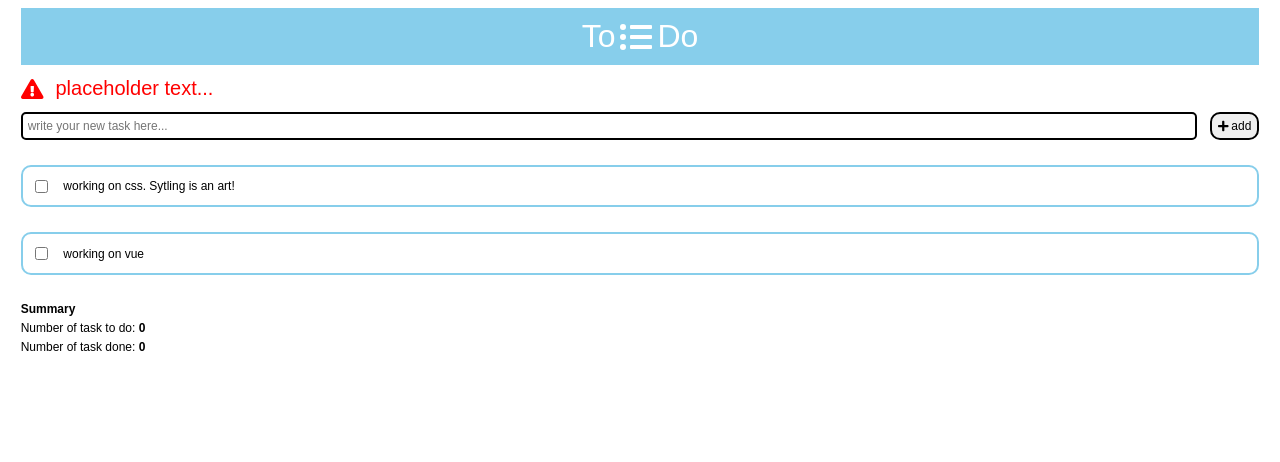
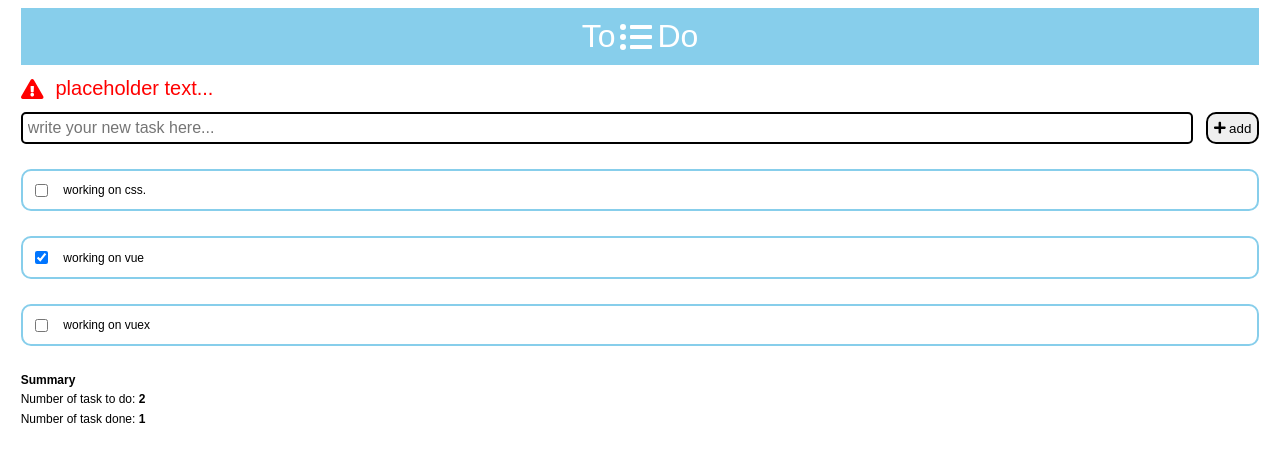
Before and after one commit to aaronsum1102/todo-vue, a Vue app: page / in a window 1280 px wide. Shown: the top 462 px of the page. Built offline with nearby package versions, Linux system fonts and the light colour scheme.

Commit message:
add store with getters and mutations

```diff
--- a/package.json
+++ b/package.json
@@ -15,6 +15,8 @@
     "@vue/cli-plugin-eslint": "^3.0.1",
     "@vue/cli-service": "^3.0.1",
     "@vue/eslint-config-standard": "^3.0.1",
+    "eslint": "^5.5.0",
+    "eslint-config-google": "^0.10.0",
     "vue-template-compiler": "^2.5.17"
   },
   "eslintConfig": {
--- a/src/App.vue
+++ b/src/App.vue
@@ -1,6 +1,6 @@
 <template>
     <div class="app">
-        <Header class="header"/>
+        <Header class="header" />
         <Body class="body" />
     </div>
 </template>
@@ -27,7 +27,7 @@ export default {
 
 .app .header {
   font-size: 4vh;
-        color: #FFFFFF;
+  color: #ffffff;
   background-color: skyblue;
 }
 
--- a/src/components/atoms/BaseSummaryMessage.vue
+++ b/src/components/atoms/BaseSummaryMessage.vue
@@ -1,6 +1,6 @@
 <template>
   <p class="summary">
-    <span id="summary-title"><b>Summary</b></span><br/> Number of task to do: <strong>{{taskToDo}}</strong><br/> Number of task done: <strong>{{taksCompleted}}</strong>
+    <span id="summary-title"><b>Summary</b></span><br/> Number of task to do: <strong>{{taskToDo}}</strong><br/> Number of task done: <strong>{{taskCompleted}}</strong>
   </p>
 </template>
 
@@ -8,13 +8,13 @@
 export default {
   name: 'BaseSummaryMessage',
   props: {
-    taksCompleted: {
+    taskCompleted: {
       type: Number,
-      default: 0
+      defaultStatus: 0
     },
     taskToDo: {
       type: Number,
-      default: 0
+      defaultStatus: 0
     }
   }
 }
--- a/src/components/molecules/InputForm.vue
+++ b/src/components/molecules/InputForm.vue
@@ -1,8 +1,8 @@
 <template>
     <div class="input-form">
-        <base-input-text class="input" placeholder="write your new task here..." />
+        <base-input-text class="input font-size" placeholder="write your new task here..." />
         <button class="button">
-                    <font-awesome-icon id="icon" icon="plus"/> add
+            <font-awesome-icon id="icon font-size" icon="plus" /> add
         </button>
     </div>
 </template>
@@ -23,19 +23,21 @@ export default {
   display: flex;
 }
 
+.font-size {
+  font-size: 2vh;
+}
+
 .input-form .input {
   border-color: grey;
   border: 2px solid;
   border-radius: 5px;
   flex: 1;
   padding: 5px;
-        font-size: inherit;
 }
 
 .input-form .button {
   border: 2px solid;
   border-radius: 10px;
   margin-left: 1%;
-        font-size: inherit;
 }
 </style>
--- a/src/components/molecules/ToDoListItem.vue
+++ b/src/components/molecules/ToDoListItem.vue
@@ -1,6 +1,6 @@
 <template>
     <div class="todo-item">
-        <input class="status" type="checkbox">
+        <input class="status" type="checkbox" @click="$emit('markDone')" v-model="status" />
         <to-do-item-message class="details" :message="description" />
     </div>
 </template>
@@ -13,6 +13,10 @@ export default {
   props: {
     description: {
       type: String,
+      required: true
+    },
+    status: {
+      type: Boolean,
       required: true
     }
   },
--- a/src/components/organisms/ToDoList.vue
+++ b/src/components/organisms/ToDoList.vue
@@ -1,27 +1,33 @@
 <template>
   <div class="todo-list">
-    <to-do-list-item class="item" v-for="todo in todos" v-bind:key="todo.id" :todo="todo" :description="todo.item" />
+    <to-do-list-item class="item"
+      v-for="todo in todos"
+      v-bind:key="todo.id"
+      :todo="todo"
+      :description="todo.item"
+      :status="todo.status"
+      v-on:markDone="markAsDone(todo)"/>
   </div>
 </template>
 
 <script>
 import ToDoListItem from '../molecules/ToDoListItem.vue'
+import { mapState, mapMutations } from 'vuex'
 
 export default {
   name: 'ToDoList',
-  data: function () {
-    return {
-      todos: [{
-        item: 'working on css. Sytling is an art!'
-      },
-      {
-        item: 'working on vue'
-      }
-      ]
-    }
-  },
   components: {
     ToDoListItem
+  },
+  computed: {
+    ...mapState([
+      'todos'
+    ])
+  },
+  methods: {
+    ...mapMutations([
+      'markAsDone'
+    ])
   }
 }
 </script>
--- a/src/components/views/Body.vue
+++ b/src/components/views/Body.vue
@@ -9,7 +9,7 @@
     <p>
       <to-do-list />
     </p>
-        <base-summary-message />
+    <base-summary-message :task-to-do="taskToDo" :task-completed="taskCompleted" />
   </div>
 </template>
 
@@ -18,6 +18,7 @@ import ToDoList from '../organisms/ToDoList.vue'
 import InputForm from '../molecules/InputForm.vue'
 import AlertMessage from '../molecules/AlertMessage.vue'
 import BaseSummaryMessage from '../atoms/BaseSummaryMessage.vue'
+import { mapGetters } from 'vuex'
 
 export default {
   name: 'Body',
@@ -33,6 +34,9 @@ export default {
     InputForm,
     AlertMessage,
     BaseSummaryMessage
+  },
+  computed: {
+    ...mapGetters(['taskToDo', 'taskCompleted'])
   }
 }
 </script>
--- a/src/components/views/Header.vue
+++ b/src/components/views/Header.vue
@@ -16,7 +16,7 @@ export default {
 </script>
 
 <style scoped>
-    .header {
-        padding: 5px;
-    }
+.header {
+  padding: 5px;
+}
 </style>
--- a/src/main.js
+++ b/src/main.js
@@ -1,5 +1,6 @@
 import Vue from 'vue'
 import App from './App.vue'
+import store from './store'
 import { library } from '@fortawesome/fontawesome-svg-core'
 import { faListUl, faPlus, faExclamationTriangle } from '@fortawesome/free-solid-svg-icons'
 import { FontAwesomeIcon } from '@fortawesome/vue-fontawesome'
@@ -11,5 +12,6 @@ Vue.component('font-awesome-icon', FontAwesomeIcon)
 Vue.config.productionTip = false
 
 new Vue({
+  store,
   render: h => h(App)
 }).$mount('#app')
--- /dev/null
+++ b/src/store/index.js
@@ -0,0 +1,44 @@
+import Vue from 'vue'
+import Vuex from 'vuex'
+
+Vue.use(Vuex)
+
+const state = {
+  todos: [
+    { id: 0,
+      item: 'working on css.',
+      status: false },
+    { id: 1,
+      item: 'working on vue',
+      status: true },
+    { id: 2,
+      item: 'working on vuex',
+      status: false }
+  ]
+}
+
+const getters = {
+  taskToDo: state => {
+    return state.todos.filter(todo => todo.status === false).length
+  },
+  taskCompleted: state => {
+    return state.todos.filter(todo => todo.status === true).length
+  }
+}
+
+const mutations = {
+  markAsDone (state, taskObject) {
+    const status = taskObject.status
+    if (!status) {
+      state.todos[taskObject.id].status = true
+    } else {
+      state.todos[taskObject.id].status = false
+    }
+  }
+}
+
+export default new Vuex.Store({
+  state,
+  getters,
+  mutations
+})
```
Also changed, not shown: src/components/molecules/AlertMessage.vue (indentation only), src/components/molecules/AppTitle.vue (indentation only), 1 other file (tests, documents, lock files or other folders). Lines whose indentation alone changed are shown as unchanged.
